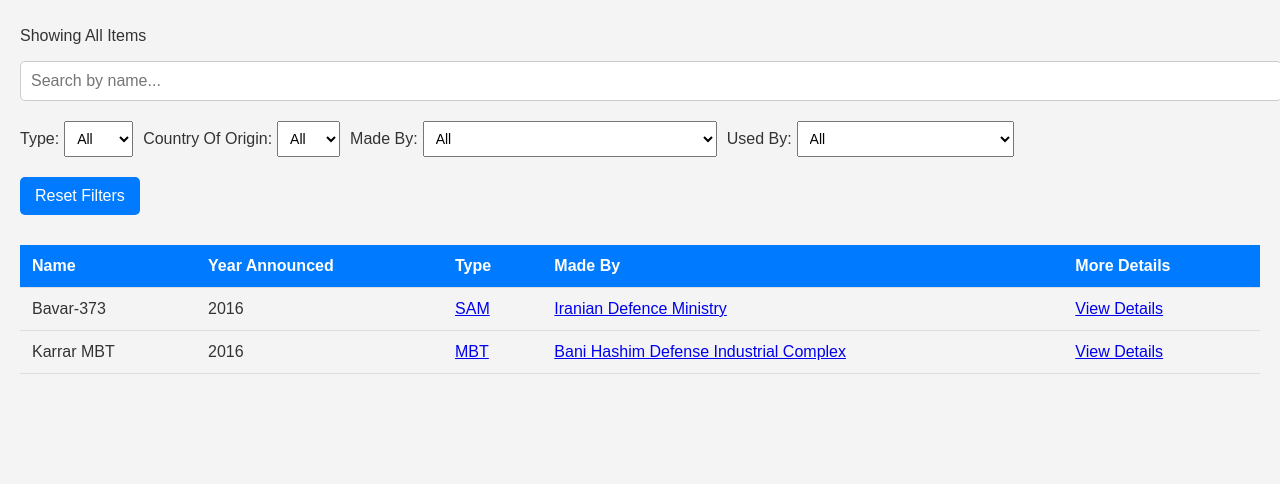
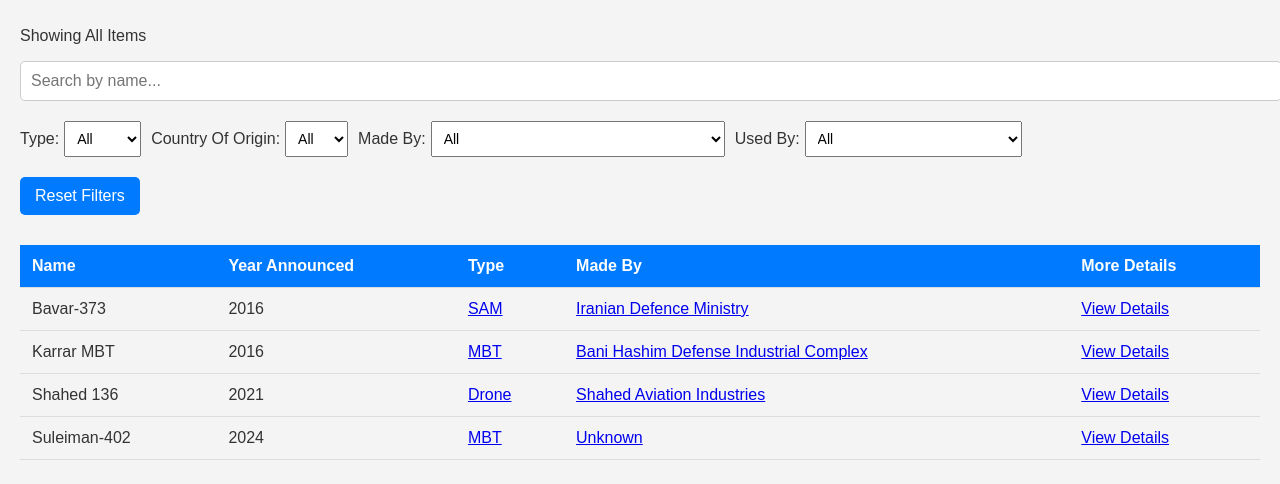
Before and after one commit to ShadowSucks/militarystuff, a plain HTML site: page index.html in a window 1280 px wide. Shown: the part 144-628 px from the top of the page. Drawn offline with Linux system fonts and the light colour scheme.

Commit message:
Added more features

```diff
--- a/data.json
+++ b/data.json
@@ -5,6 +5,7 @@
         "description": "Bavar-373 is an Iranian long-range road-mobile surface-to-air missile system unveiled in August 2016.  Iran describes it as a competitor of the S-300 missile system.",
         "yearAnnounced": 2016,
         "yearAbandoned": null,
+        "inService": 2019,
         "totalMade": null,
         "type": "SAM",
         "madeBy": "Iranian Defence Ministry",
@@ -30,11 +31,12 @@
         "description": "The Karrar is an Iranian main battle tank. The tank was announced in 2016. At the announcement, it was stated that it possessed an electro-optical fire control system, a laser rangefinder, ballistic computer and could fire at both stationary and mobile targets in day or night.",
         "yearAnnounced": 2016,
         "yearAbandoned": null,
+        "inService": 2020,
         "totalMade": 800,
         "type": "MBT",
         "madeBy": "Bani Hashim Defense Industrial Complex",
         "countryOfOrigin": "Iran",
-        "usedBy": "IRGC,IRGC Ground Forces,IRI Army,IRI Army Ground Forces",
+        "usedBy": "IRI Army Ground Forces",
         "properties": [
             {
                 "name":"Mass",
@@ -46,7 +48,7 @@
             },
             {
                 "name":"Maximum Speed",
-                "value": "70km/h"
+                "value": "70 km/h"
             },
             {
                 "name":"Main Armament",
@@ -54,11 +56,89 @@
             },
             {
                 "name":"Operational Range",
-                "value": "~550km"
+                "value": "~550 km"
             }
         ],
         "pictures": [
             "./pictures/karrarmbt_1.jpg"
         ]
+    },
+    {
+        "id": 3,
+        "name": "Shahed 136",
+        "description": "The Shahed 136, is an Iranian-designed loitering munition, also referred to as a kamikaze drone or suicide drone, in the form of an autonomous pusher-propelled drone. It is designed and manufactured by the Iranian state-owned corporation HESA in association with Shahed Aviation Industries.",
+        "yearAnnounced": 2021,
+        "yearAbandoned": null,
+        "inService": 2021,
+        "totalMade": "5000+",
+        "type": "Drone",
+        "madeBy": "Shahed Aviation Industries",
+        "countryOfOrigin": "Iran",
+        "usedBy": "IRI Army Air Force,IRGC Aerospace Forces",
+        "properties": [
+            {
+                "name":"Mass",
+                "value": "200 kg"
+            },
+            {
+                "name":"Warhead Weight",
+                "value": "50 kg"
+            },
+            {
+                "name":"Maximum Speed",
+                "value": "185 km/h"
+            },
+            {
+                "name":"Unit cost",
+                "value": "Export: $100,000, Domestic: ~ $10,000"
+            },
+            {
+                "name":"Operational Range",
+                "value": "2,500 km"
+            }
+        ],
+        "pictures": [
+            "./pictures/shahed136_1.jpg",
+            "./pictures/shahed136_2.jpg"
+        ]
+    },
+    {
+        "id": 4,
+        "name": "Suleiman-402",
+        "description": "Heavily upgraded version of American M60. Details are not accurate.",
+        "yearAnnounced": 2024,
+        "yearAbandoned": null,
+        "inService": 2024,
+        "totalMade": "50+",
+        "type": "MBT",
+        "madeBy": "Unknown // Could be Iranian Defence Ministry",
+        "countryOfOrigin": "Iran",
+        "usedBy": "IRI Army Ground Forces",
+        "properties": [
+            {
+                "name":"Mass",
+                "value": "46 Tons"
+            },
+            {
+                "name":"Crew",
+                "value": "4"
+            },
+            {
+                "name":"Maximum Speed",
+                "value": "60 km/h"
+            },
+            {
+                "name":"Main Armament",
+                "value": "130 mm"
+            },
+            {
+                "name":"Operational Range",
+                "value": "~ 550 km"
+            }
+        ],
+        "pictures": [
+            "./pictures/suleiman402_1.jpg",
+            "./pictures/suleiman402_2.jpg"
+        ]
     }
 ]
--- a/index.html
+++ b/index.html
@@ -49,19 +49,21 @@
             const filterUsedBy = params.get("usedBy");
 
             if (filterType) {
-                filteredData = filteredData.filter(item => item.type === filterType);
+                filteredData = filteredData.filter(item => item.type.split('//')[0] === filterType);
                 document.getElementById("current-category").textContent = `Showing ${filterType} Items`;
             }
             if (filterMadeBy) {
-                filteredData = filteredData.filter(item => item.madeBy === filterMadeBy);
+                filteredData = filteredData.filter(item => {
+                    return item.madeBy.split('//')[0].trim() === filterMadeBy
+                    });
                 document.getElementById("current-category").textContent = `Showing ${filterMadeBy} Items`;
             }
             if (filterCountry) {
-                filteredData = filteredData.filter(item => item.countryOfOrigin === filterCountry);
+                filteredData = filteredData.filter(item => item.countryOfOrigin.split('//')[0] === filterCountry);
                 document.getElementById("current-category").textContent = `Showing ${filterCountry} Items`;
             }
             if (filterUsedBy) {
-                filteredData = filteredData.filter(item => item.usedBy.split(',').some(used => used.trim() === filterUsedBy));
+                filteredData = filteredData.filter(item => item.usedBy.split(',').some(used => used.split('//')[0].trim() === filterUsedBy));
                 document.getElementById("current-category").textContent = `Showing ${filterUsedBy} Items`;
             }
 
@@ -77,8 +79,8 @@
                 row.innerHTML = `
                     <td>${item.name}</td>
                     <td>${item.yearAnnounced}</td>
-                    <td><a href="#" onclick="filterByCategory('${item.type}')">${item.type}</a></td>
-                    <td><a href="#" onclick="filterByMadeBy('${item.madeBy}')">${item.madeBy}</a></td>
+                    <td><a href="#" onclick="filterByCategory('${item.type.split('//')[0]}')">${item.type.split('//')[0]}</a></td>
+                    <td><a href="#" onclick="filterByMadeBy('${item.madeBy.split('//')[0]}')">${item.madeBy.split('//')[0]}</a></td>
                     <td><a href="details.html?id=${item.id}">View Details</a></td>
                 `;
                 tableBody.appendChild(row);
@@ -99,7 +101,7 @@
 
         function filterByMadeBy(madeBy) {
             const params = new URLSearchParams(window.location.search);
-            params.set("madeBy", madeBy);
+            params.set("madeBy", madeBy.trim());
             window.location.search = params.toString(); // Update URL with new filter
         }
 
@@ -115,8 +117,11 @@
             const attributes = ["type", "countryOfOrigin", "madeBy", "usedBy"];
             attributes.forEach(attr => {
                 // Get unique values for each attribute
-                const uniqueValues = [...new Set(allData.flatMap(item =>
-                    (attr === "usedBy" ? item[attr].split(",") : [item[attr]])))];
+                const uniqueValues = [...new Set(allData.flatMap(item => {
+                    let str = item[attr].split("//");
+                    return (attr === "usedBy" ? str[0].split(",") : [str[0]]);
+                }
+                    ))];
 
                 const filterDiv = document.createElement("div");
                 filterDiv.classList.add("filter-group");
```
Also changed, not shown: details.html (+7 -3 lines), pictures/shahed136_1.jpg (added), pictures/shahed136_2.jpg (added), pictures/suleiman402_1.jpg (added), pictures/suleiman402_2.jpg (added).
